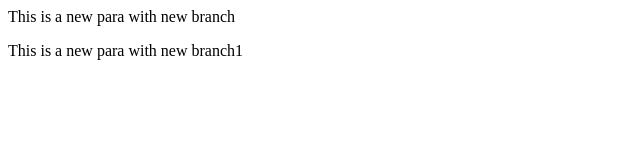
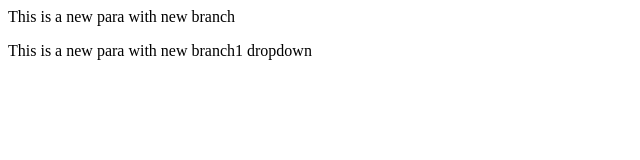
Before and after one commit to MahekJain0111/Local-Demo, a plain HTML site: page index.html in a window 1280 px wide. Shown: the full height of the page, 0-640 px from the left. Drawn offline with Linux system fonts and the light colour scheme.

Commit message:
Update index.html

```diff
--- a/index.html
+++ b/index.html
@@ -1,2 +1,2 @@
 <p> This is a new para with new branch</p>
-<p> This is a new para with new branch1</p>
+<p> This is a new para with new branch1 dropdown</p>
```
